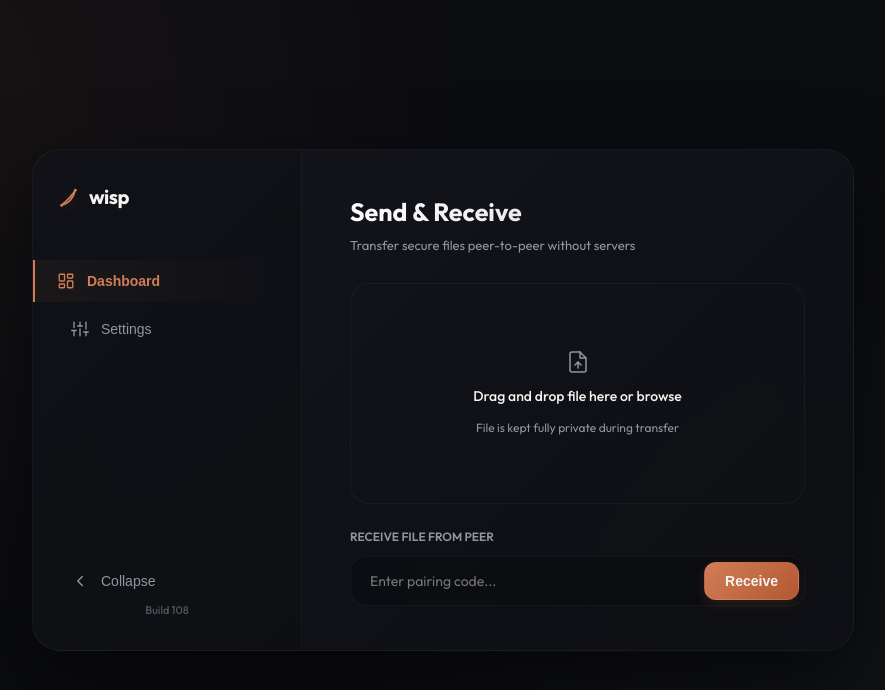
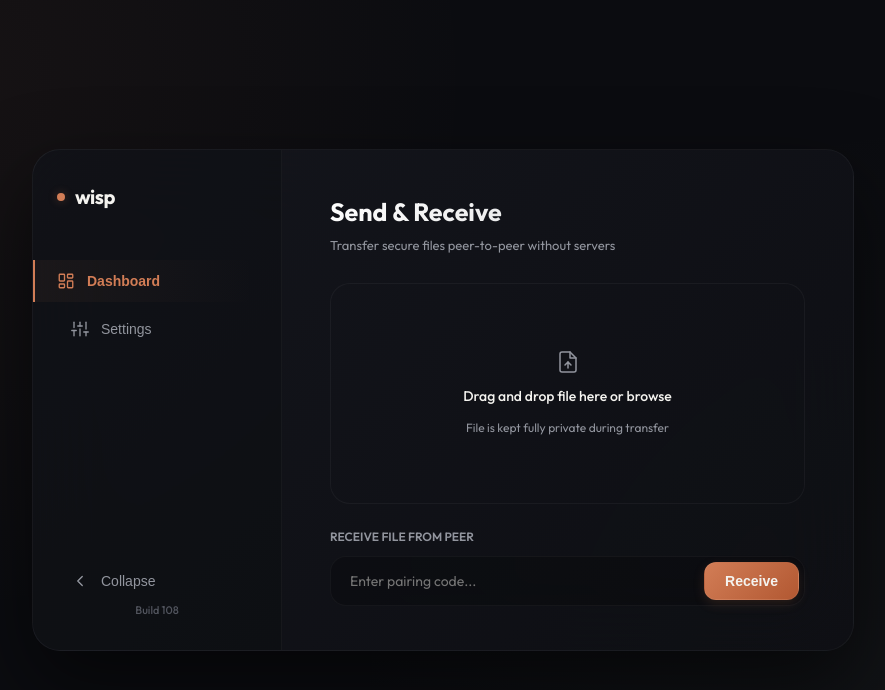
Before and after one commit to YohannHommet/wisp, a Svelte app in the folder ui/: page / in a window 1280 px wide. Shown: the top 690 px of the page, without its empty margins (197-1082 px from the left). Built offline with nearby package versions, Linux system fonts and the light colour scheme.

Commit message:
design: narrow and implement collapsible/retractable sidebar layout

```diff
--- a/ui/src/App.svelte
+++ b/ui/src/App.svelte
@@ -27,14 +27,13 @@
   // State Management
   let activeTab = 'dashboard'; // 'dashboard' | 'settings'
   let transferState = 'idle'; // 'idle' | 'waiting' | 'transferring' | 'done' | 'error'
-
+  let sidebarCollapsed = false;
   let currentFile = '';
   let downloadDir = '';
   let pairingCode = '';
   let enteredCode = '';
   let relayUrl = 'https://relay.wisp.net'; // Default relay server
   let errorMessage = '';
-  let sidebarExpanded = true;
 
   // Progress metrics
   let bytesTransferred = 0n;
@@ -193,34 +192,28 @@
 
 <div class="glass-container">
   <!-- Sidebar Navigation -->
-  <aside class="sidebar" class:collapsed={!sidebarExpanded}>
+  <aside class="sidebar" class:collapsed={sidebarCollapsed}>
     <div class="brand">
-      <!-- Nano Banana Logo -->
-      <svg class="brand-logo" width="22" height="22" viewBox="0 0 24 24" fill="none" stroke="var(--accent-terracotta)" stroke-width="2" stroke-linecap="round" stroke-linejoin="round">
-        <path d="M5 21c4-1 12-4 15-16.5" />
-        <path d="M5 21c7.5-6.5 12-11.5 15-16.5" />
-        <circle cx="20" cy="4.5" r="1.5" fill="var(--accent-terracotta)" stroke="none" />
-        <circle cx="5" cy="21" r="1.5" fill="var(--accent-terracotta)" stroke="none" />
-      </svg>
-      {#if sidebarExpanded}
+      <div class="brand-dot"></div>
+      {#if !sidebarCollapsed}
         <span class="brand-name">wisp</span>
       {/if}
     </div>
 
     <nav class="nav-links">
-      <button class="nav-btn" class:active={activeTab === 'dashboard'} on:click={() => activeTab = 'dashboard'}>
+      <button class="nav-btn" class:active={activeTab === 'dashboard'} on:click={() => activeTab = 'dashboard'} title="Dashboard">
         <svg width="18" height="18" fill="none" stroke="currentColor" stroke-width="1.8" viewBox="0 0 24 24" stroke-linecap="round" stroke-linejoin="round">
           <rect x="3" y="3" width="7" height="9" rx="1" />
           <rect x="14" y="3" width="7" height="5" rx="1" />
           <rect x="14" y="12" width="7" height="9" rx="1" />
           <rect x="3" y="16" width="7" height="5" rx="1" />
         </svg>
-        {#if sidebarExpanded}
-          <span class="nav-text">Dashboard</span>
+        {#if !sidebarCollapsed}
+          <span>Dashboard</span>
         {/if}
       </button>
 
-      <button class="nav-btn" class:active={activeTab === 'settings'} on:click={() => activeTab = 'settings'}>
+      <button class="nav-btn" class:active={activeTab === 'settings'} on:click={() => activeTab = 'settings'} title="Settings">
         <svg width="18" height="18" fill="none" stroke="currentColor" stroke-width="1.8" viewBox="0 0 24 24" stroke-linecap="round" stroke-linejoin="round">
           <line x1="4" y1="21" x2="4" y2="14" />
           <line x1="4" y1="10" x2="4" y2="3" />
@@ -232,27 +225,22 @@
           <line x1="9" y1="8" x2="15" y2="8" />
           <line x1="17" y1="16" x2="23" y2="16" />
         </svg>
-        {#if sidebarExpanded}
-          <span class="nav-text">Settings</span>
+        {#if !sidebarCollapsed}
+          <span>Settings</span>
         {/if}
       </button>
 
-      <!-- Collapse Toggle -->
-      <button class="nav-btn" style="margin-top: auto;" on:click={() => sidebarExpanded = !sidebarExpanded}>
-        <svg width="18" height="18" fill="none" stroke="currentColor" stroke-width="1.8" viewBox="0 0 24 24" stroke-linecap="round" stroke-linejoin="round">
-          {#if sidebarExpanded}
-            <polyline points="15 18 9 12 15 6" />
-          {:else}
-            <polyline points="9 18 15 12 9 6" />
-          {/if}
+      <button class="nav-btn collapse-toggle" style="margin-top: auto;" on:click={() => sidebarCollapsed = !sidebarCollapsed} title={sidebarCollapsed ? "Expand" : "Collapse"}>
+        <svg width="18" height="18" fill="none" stroke="currentColor" stroke-width="1.8" viewBox="0 0 24 24" stroke-linecap="round" stroke-linejoin="round" style="transform: rotate({sidebarCollapsed ? 180 : 0}deg); transition: transform 0.3s ease;">
+          <polyline points="15 18 9 12 15 6" />
         </svg>
-        {#if sidebarExpanded}
-          <span class="nav-text">Collapse</span>
+        {#if !sidebarCollapsed}
+          <span>Collapse</span>
         {/if}
       </button>
     </nav>
 
-    {#if sidebarExpanded}
+    {#if !sidebarCollapsed}
       <div class="sidebar-footer">
         Build 108
       </div>
--- a/ui/src/app.css
+++ b/ui/src/app.css
@@ -74,34 +74,34 @@ body {
 
 /* Sidebar */
 .sidebar {
-  width: 220px;
+  width: 200px;
   background: rgba(12, 13, 17, 0.4);
   border-right: 1px solid var(--panel-border);
   display: flex;
   flex-direction: column;
   padding: 32px 24px;
-  transition: all 0.3s cubic-bezier(0.16, 1, 0.3, 1);
+  transition: width 0.35s cubic-bezier(0.16, 1, 0.3, 1), padding 0.35s cubic-bezier(0.16, 1, 0.3, 1);
 }
 
 .sidebar.collapsed {
-  width: 68px;
-  padding: 32px 12px;
+  width: 72px;
+  padding: 32px 14px;
 }
 
 .sidebar.collapsed .brand {
   justify-content: center;
+  margin-bottom: 32px;
 }
 
 .sidebar.collapsed .nav-btn {
   justify-content: center;
-  padding: 12px 0;
-  width: 100%;
+  padding: 12px;
+  border-radius: 12px;
 }
 
 .sidebar.collapsed .nav-btn.active {
-  margin-left: -12px;
+  margin-left: -14px;
   padding-left: 12px;
-  border-radius: 0 14px 14px 0;
 }
 
 .brand {
@@ -111,10 +111,12 @@ body {
   margin-bottom: 48px;
 }
 
-.brand-logo {
-  flex-shrink: 0;
-  stroke: var(--accent-terracotta);
-  filter: drop-shadow(0 2px 6px rgba(210, 125, 86, 0.15));
+.brand-dot {
+  width: 8px;
+  height: 8px;
+  background: var(--accent-terracotta);
+  border-radius: 50%;
+  box-shadow: 0 0 10px rgba(210, 125, 86, 0.3);
 }
 
 .brand-name {
```
